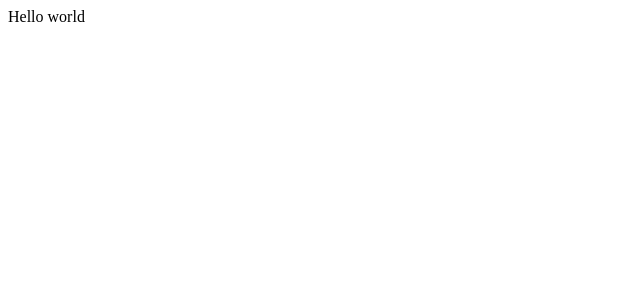
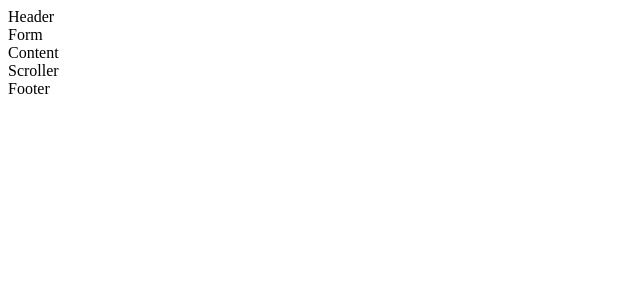
Before and after one commit to ushamacdonald/frontend-test, a React app: page / in a window 1280 px wide. Shown: the top 300 px of the page, without its empty margins (0-640 px from the left). Built offline with nearby package versions, Linux system fonts and the light colour scheme; some icons are missing.

Commit message:
created all components

```diff
--- a/components/App.jsx
+++ b/components/App.jsx
@@ -1,7 +1,19 @@
 import React from 'react'
 
+import Header from './Header'
+import Form from './Form'
+import Content from './Content'
+import Scroller from './Scroller'
+import Footer from './Footer'
+
 const App = () => (
-  <div>Hello world</div>
+  <div>
+    <Header />
+    <Form />
+    <Content />
+    <Scroller />
+    <Footer />
+  </div>
 )
 
 export default App
--- /dev/null
+++ b/components/Content.jsx
@@ -0,0 +1,9 @@
+import React from 'react'
+
+const Content = () => (
+  <div className="section">
+    Content
+  </div>
+)
+
+export default Content
--- /dev/null
+++ b/components/Footer.jsx
@@ -0,0 +1,9 @@
+import React from 'react'
+
+const Footer = () => (
+  <div className="section">
+    Footer
+  </div>
+)
+
+export default Footer
--- /dev/null
+++ b/components/Form.jsx
@@ -0,0 +1,9 @@
+import React from 'react'
+
+const Form = () => (
+  <div className="section">
+    Form
+  </div>
+)
+
+export default Form
--- /dev/null
+++ b/components/Header.jsx
@@ -0,0 +1,9 @@
+import React from 'react'
+
+const Header = () => (
+  <div className="section">
+    Header
+  </div>
+)
+
+export default Header
--- /dev/null
+++ b/components/Scroller.jsx
@@ -0,0 +1,9 @@
+import React from 'react'
+
+const Scroller = () => (
+  <div className="section">
+    Scroller
+  </div>
+)
+
+export default Scroller
```
